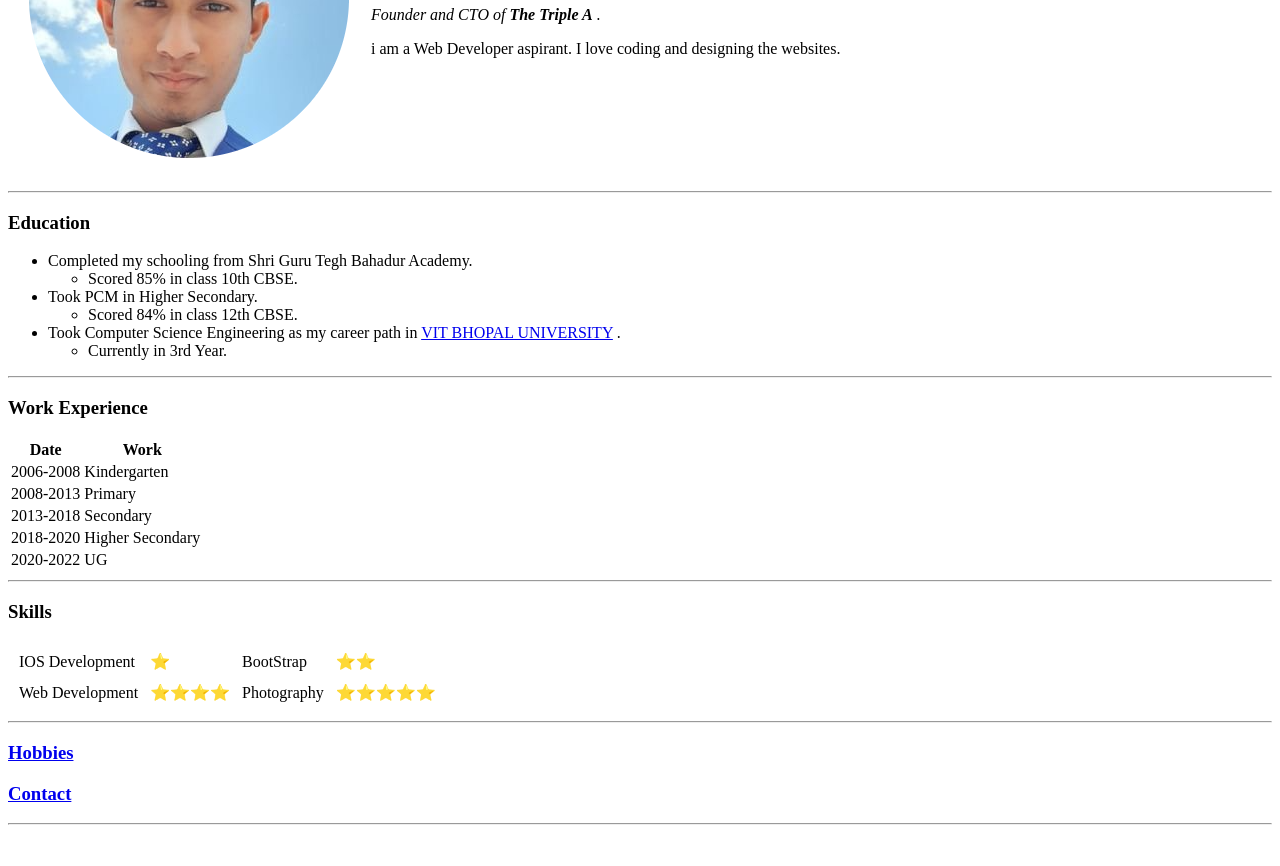
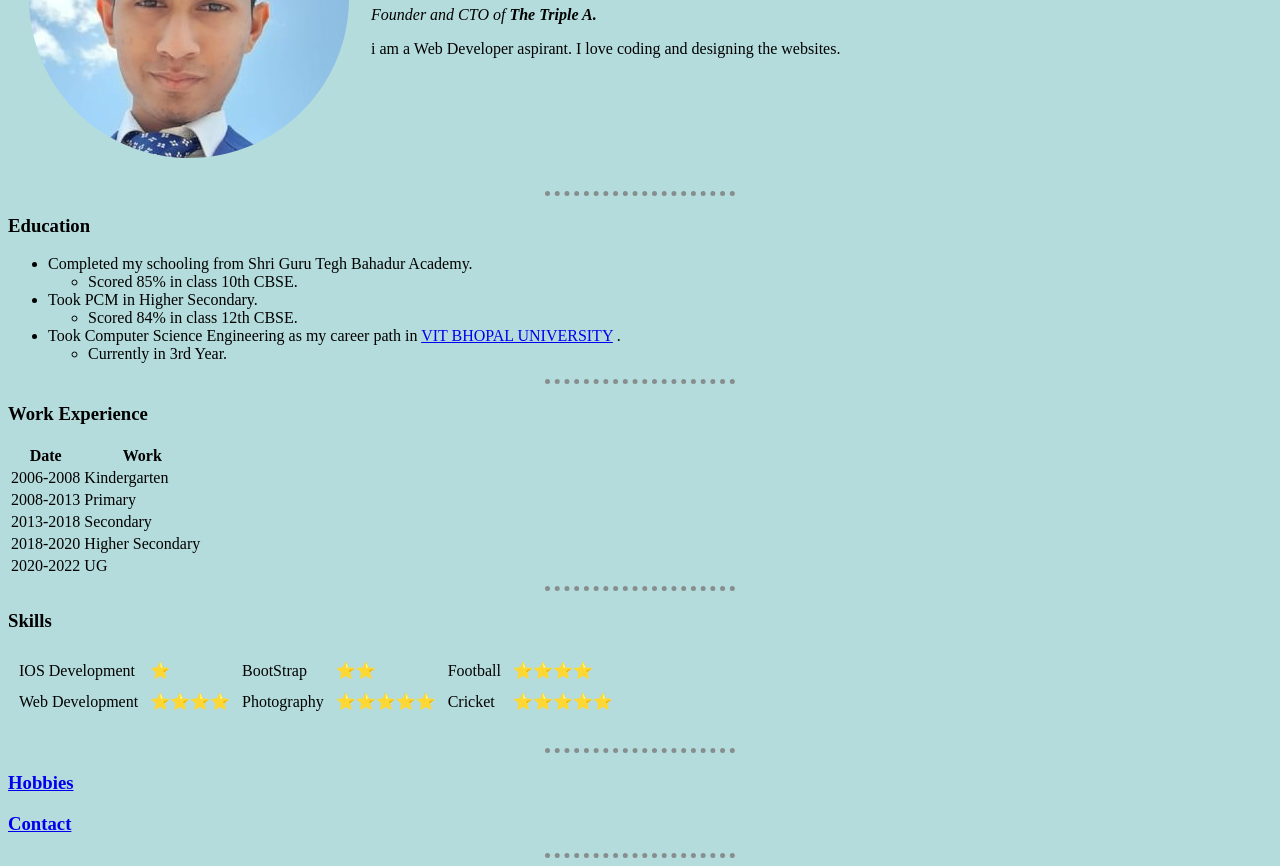
Before and after one commit to Ayaaaaaaaan/cv2, a plain HTML site: page index.html in a window 1280 px wide. Shown: the part 191-1057 px from the top of the page. Before the commit the page ends 1024 px from the top, so only its background shows below. Drawn offline with Linux system fonts and the light colour scheme.

Commit message:
Update index.html

```diff
--- a/index.html
+++ b/index.html
@@ -5,15 +5,30 @@
     <meta http-equiv="X-UA-Compatible" content="IE=edge" />
     <meta name="viewport" content="width=device-width, initial-scale=1.0" />
     <title>Ayaan's Personal Site</title>
+    <style>
+      body {
+        background-color:#b5dcdc;
+      }
+      hr{
+        background: none;
+        border-style:none;
+        border-top-style: dotted;
+        border-top-color: #878e8e;
+        border-width: 5px;
+        width: 15%;
+      }
+
+    </style>
   </head>
 
-  <body>
+  <body >
+
     <table cellspacing="20">
       <tr>
         <td><img src="f9XQpycx_400x400-modified.png" alt="ayaan profile picture">
           </td>
           <td><h1>Ayaan Ahmed Ansari</h1><p>
-            <em>Founder and CTO of <strong>The Triple A</strong> .</em>
+            <em>Founder and CTO of <strong>The Triple A.</strong></em>
           </p>
           <p>i am a Web Developer aspirant. I love coding and designing the websites.</p></td>
       </tr>
@@ -86,19 +101,24 @@
         <td>⭐</td>
         <td>BootStrap</td>
         <td>⭐⭐</td>
+        <td>Football</td>
+        <td>⭐⭐⭐⭐</td>
       </tr>
       <tr>
         <td>Web Development</td>
         <td>⭐⭐⭐⭐</td>
         <td>Photography</td>
         <td>⭐⭐⭐⭐⭐</td>
+        <td>Cricket</td>
+        <td>⭐⭐⭐⭐⭐</td>
       </tr>
 
-    </table>
+    </table><br>
     <hr>
     <h3><a href="hobbies.html" target="_blank"> Hobbies</a></h3>
     <h3><a href="contact.html" target="_blank">Contact</a></h3>
    <hr>
-   <!--Start from forms-->
+
+   <!-- <script type="text/javascript">window.location = "https://www.udemy.com/course/the-complete-web-development-bootcamp/learn/t/quiz/4565626";</script> -->
   </body>
 </html>
```
